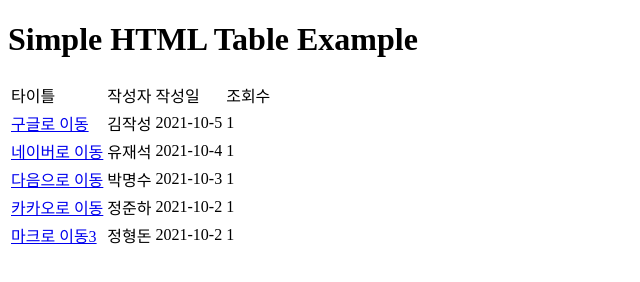
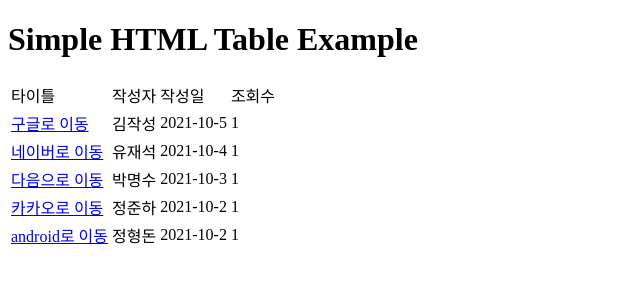
Before and after one commit to ToonRaon/SimpleHTMLTableExample, a plain HTML site: page index.html in a window 1280 px wide. Shown: the full height of the page, 0-640 px from the left. Drawn offline with Linux system fonts and the light colour scheme.

Commit message:
Update index.html

```diff
--- a/index.html
+++ b/index.html
@@ -50,7 +50,7 @@
 			</tr>
 			<tr>
 				<td>
-					<a href="http://minecraft.net/">마크로 이동3</a>
+					<a href="https://developer.android.com/?hl=ko">android로 이동</a>
 				</td>
 				<td>정형돈</td>
 				<td>2021-10-2</td>
```
